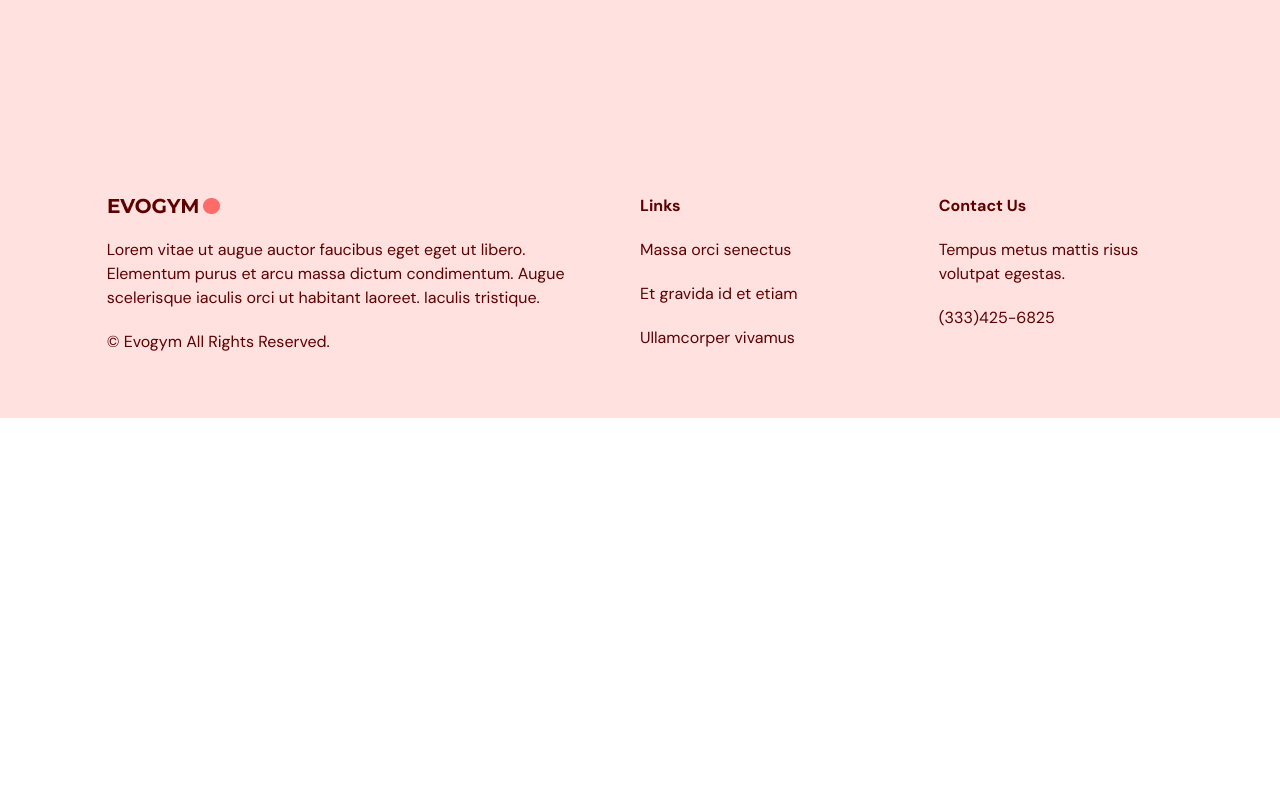
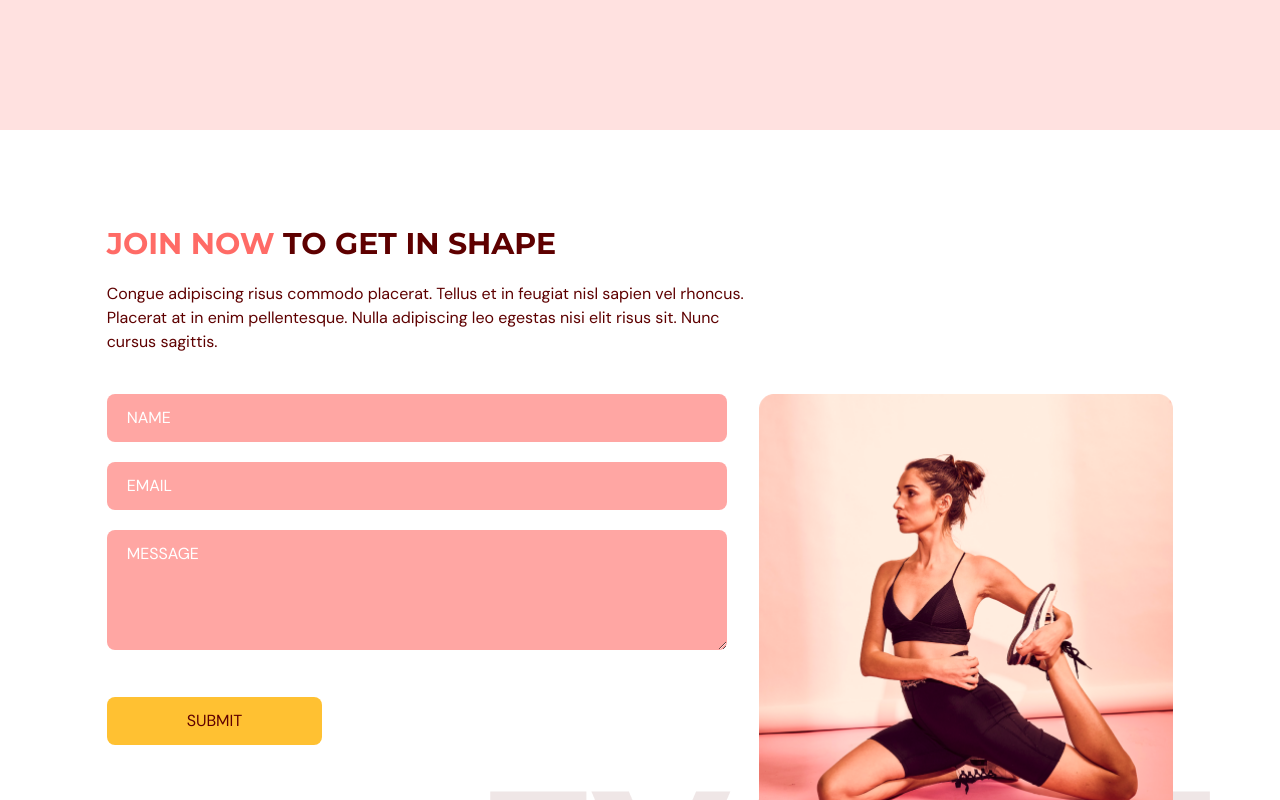
Before and after one commit to Rahulkaradwal/fitfat, a React (Vite) app: page / in a window 1280 px wide. Shown: the part 2860-3660 px from the top of the page. Before the commit the page ends 3278 px from the top, so only its background shows below. Built offline with nearby package versions, Linux system fonts and the light colour scheme.

Commit message:
feat: add contact us seciton

```diff
--- a/package.json
+++ b/package.json
@@ -14,7 +14,8 @@
     "framer-motion": "^11.3.2",
     "react": "^18.2.0",
     "react-anchor-link-smooth-scroll": "^1.0.12",
-    "react-dom": "^18.2.0"
+    "react-dom": "^18.2.0",
+    "react-hook-form": "^7.52.1"
   },
   "devDependencies": {
     "@types/node": "^20.14.10",
--- a/src/App.tsx
+++ b/src/App.tsx
@@ -5,6 +5,7 @@
 import Benefits from "./components/Benefits";
 import OurClasses from "./components/OurClasses";
 import Footer from "./components/Footer";
+import ContactUs from "./components/ContactUs";
 
 function App() {
   const [selectedPage, setSelectedPage] = useState<SelectedPage>(
@@ -37,6 +38,7 @@
       <Home setSelectedPage={setSelectedPage} />
       <Benefits setSelectedPage={setSelectedPage} />
       <OurClasses setSelectedPage={setSelectedPage} />
+      <ContactUs setSelectedPage={setSelectedPage} />
       <Footer />
     </div>
   );
--- /dev/null
+++ b/src/components/ContactUs.tsx
@@ -0,0 +1,161 @@
+import { useForm } from "react-hook-form";
+import { motion } from "framer-motion";
+import ContactUsPageGraphic from "../assets/ContactUsPageGraphic.png";
+import { SelectedPage } from "./shared/types";
+import HText from "./shared/HText";
+
+type Props = {
+  setSelectedPage: (value: SelectedPage) => void;
+};
+
+const ContactUs = ({ setSelectedPage }: Props) => {
+  const inputStyles = `mb-5 w-full rounded-lg bg-primary-300
+  px-5 py-3 placeholder-white`;
+
+  const {
+    register,
+    trigger,
+    formState: { errors },
+  } = useForm();
+
+  const onSubmit = async (e: any) => {
+    const isValid = await trigger();
+    if (!isValid) {
+      e.preventDefault();
+    }
+  };
+
+  return (
+    <section id="contactus" className="mx-auto w-5/6 pb-32 pt-24">
+      <motion.div
+        onViewportEnter={() => setSelectedPage(SelectedPage.Contactus)}
+      >
+        {/* HEADER */}
+        <motion.div
+          className="md:w-3/5"
+          initial="hidden"
+          whileInView="visible"
+          viewport={{ once: true, amount: 0.5 }}
+          transition={{ duration: 0.5 }}
+          variants={{
+            hidden: { opacity: 0, x: -50 },
+            visible: { opacity: 1, x: 0 },
+          }}
+        >
+          <HText>
+            <span className="text-primary-500">JOIN NOW</span> TO GET IN SHAPE
+          </HText>
+          <p className="my-5">
+            Congue adipiscing risus commodo placerat. Tellus et in feugiat nisl
+            sapien vel rhoncus. Placerat at in enim pellentesque. Nulla
+            adipiscing leo egestas nisi elit risus sit. Nunc cursus sagittis.
+          </p>
+        </motion.div>
+
+        {/* FORM AND IMAGE */}
+        <div className="mt-10 justify-between gap-8 md:flex">
+          <motion.div
+            className="mt-10 basis-3/5 md:mt-0"
+            initial="hidden"
+            whileInView="visible"
+            viewport={{ once: true, amount: 0.5 }}
+            transition={{ duration: 0.5 }}
+            variants={{
+              hidden: { opacity: 0, y: 50 },
+              visible: { opacity: 1, y: 0 },
+            }}
+          >
+            <form
+              target="_blank"
+              onSubmit={onSubmit}
+              action="https://formsubmit.co/e8a5bdfa807605332f809e5656e27c6e"
+              method="POST"
+            >
+              <input
+                className={inputStyles}
+                type="text"
+                placeholder="NAME"
+                {...register("name", {
+                  required: true,
+                  maxLength: 100,
+                })}
+              />
+              {errors.name && (
+                <p className="mt-1 text-primary-500">
+                  {errors.name.type === "required" && "This field is required."}
+                  {errors.name.type === "maxLength" &&
+                    "Max length is 100 char."}
+                </p>
+              )}
+
+              <input
+                className={inputStyles}
+                type="text"
+                placeholder="EMAIL"
+                {...register("email", {
+                  required: true,
+                  pattern: /^[A-Z0-9._%+-]+@[A-Z0-9.-]+\.[A-Z]{2,}$/i,
+                })}
+              />
+              {errors.email && (
+                <p className="mt-1 text-primary-500">
+                  {errors.email.type === "required" &&
+                    "This field is required."}
+                  {errors.email.type === "pattern" && "Invalid email address."}
+                </p>
+              )}
+
+              <textarea
+                className={inputStyles}
+                placeholder="MESSAGE"
+                rows={4}
+                cols={50}
+                {...register("message", {
+                  required: true,
+                  maxLength: 2000,
+                })}
+              />
+              {errors.message && (
+                <p className="mt-1 text-primary-500">
+                  {errors.message.type === "required" &&
+                    "This field is required."}
+                  {errors.message.type === "maxLength" &&
+                    "Max length is 2000 char."}
+                </p>
+              )}
+
+              <button
+                type="submit"
+                className="mt-5 rounded-lg bg-secondary-500 px-20 py-3 transition duration-500 hover:text-white"
+              >
+                SUBMIT
+              </button>
+            </form>
+          </motion.div>
+
+          <motion.div
+            className="relative mt-16 basis-2/5 md:mt-0"
+            initial="hidden"
+            whileInView="visible"
+            viewport={{ once: true, amount: 0.5 }}
+            transition={{ delay: 0.2, duration: 0.5 }}
+            variants={{
+              hidden: { opacity: 0, y: 50 },
+              visible: { opacity: 1, y: 0 },
+            }}
+          >
+            <div className="w-full before:absolute before:-bottom-20 before:-right-10 before:z-[-1] md:before:content-evolvetext">
+              <img
+                className="w-full"
+                alt="contact-us-page-graphic"
+                src={ContactUsPageGraphic}
+              />
+            </div>
+          </motion.div>
+        </div>
+      </motion.div>
+    </section>
+  );
+};
+
+export default ContactUs;
```
Also changed, not shown: 1 other file (tests, documents, lock files or other folders).
